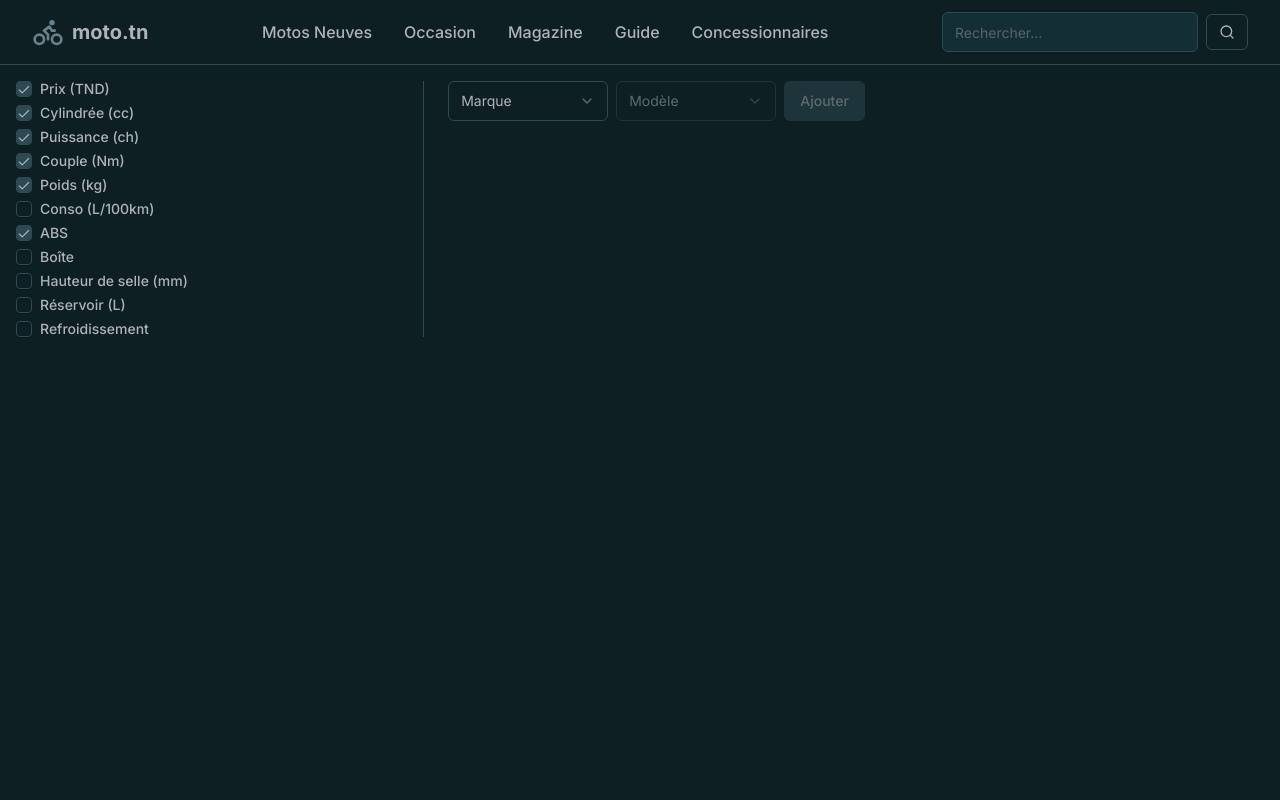
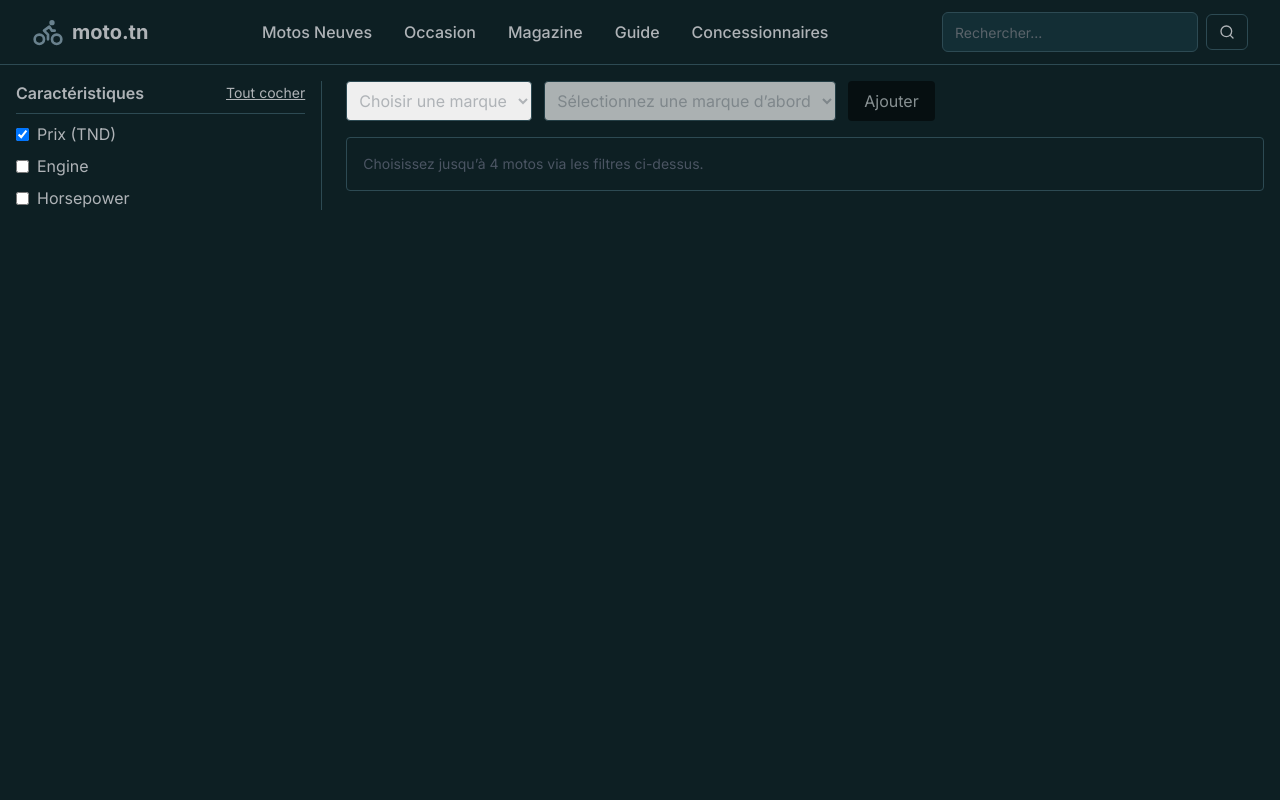
Before and after one commit to AFSAecom/mamoto, a Next.js app: page /motos/comparateur in a window 1280 px wide. Before the commit this address had no page. Shown: the top 800 px of the page. Built offline with nearby package versions, Linux system fonts and the light colour scheme.

Commit message:
feat: unify moto catalogue and dynamic specs

```diff
--- a/src/app/motos/comparateur/page.tsx
+++ b/src/app/motos/comparateur/page.tsx
@@ -8,10 +8,10 @@ import CompareTable from '@/components/comparator/CompareTable';
 export default function Page() {
   return (
     <div className="flex flex-col md:flex-row gap-6 p-4">
-      <aside className="md:w-1/3 border-r pr-4">
+      <aside className="md:w-1/4 border-r pr-4">
         <SpecCheckboxes />
       </aside>
-      <main className="md:w-2/3 flex flex-col gap-4">
+      <main className="md:w-3/4 flex flex-col gap-4">
         <CompareFilters />
         <CompareSlots />
         <CompareTable />
--- a/src/components/comparator/CompareFilters.tsx
+++ b/src/components/comparator/CompareFilters.tsx
@@ -1,95 +1,85 @@
-'use client';
+"use client";
 
-import { useEffect, useState } from 'react';
-import { useRouter, useSearchParams, usePathname } from 'next/navigation';
-import { brands, modelsByBrand } from '@/lib/moto-data';
-import { useCompare } from '@/store/useCompare';
-import { Button } from '@/components/ui/button';
-import {
-  Select,
-  SelectContent,
-  SelectItem,
-  SelectTrigger,
-  SelectValue,
-} from '@/components/ui/select';
+import { useEffect, useMemo, useState } from "react";
+import { allBrands, modelsByBrand } from "@/lib/catalog-helpers";
+import { useCompare } from "@/store/useCompare";
 
 export default function CompareFilters() {
-  const [brand, setBrand] = useState('');
-  const [model, setModel] = useState('');
+  const addMoto = useCompare((s) => s.addMoto);
+  const hydrateQS = useCompare((s) => s.hydrateQS);
+  const selected = useCompare((s) => s.selected);
 
-  const { selected, addMoto, hydrateQS } = useCompare();
+  const [brand, setBrand] = useState<string>("");
+  const [modelId, setModelId] = useState<string>("");
 
-  const router = useRouter();
-  const searchParams = useSearchParams();
-  const pathname = usePathname();
+  useEffect(() => {
+    if (typeof window === "undefined") return;
+    const p = new URLSearchParams(window.location.search).get("m");
+    if (!p) return;
+    const ids = p.split(",").map((s) => s.trim());
+    hydrateQS(ids);
+  }, [hydrateQS]);
 
-  // Hydrate from query string
   useEffect(() => {
-    const qs = searchParams.get('m');
-    if (qs) {
-      hydrateQS(qs.split(','));
-    }
-    // eslint-disable-next-line react-hooks/exhaustive-deps
-  }, []);
+    if (typeof window === "undefined") return;
+    const qs = selected.join(",");
+    const url = qs ? `?m=${qs}` : window.location.pathname;
+    window.history.replaceState(null, "", url);
+  }, [selected]);
 
-  // Update query string when selection changes
-  useEffect(() => {
-    const qs = selected.join(',');
-    const url = qs ? `${pathname}?m=${qs}` : pathname;
-    router.replace(url, { scroll: false });
-  }, [selected, pathname, router]);
-
-  const modelOptions = brand ? modelsByBrand(brand) : [];
+  const brands = useMemo(() => allBrands(), []);
+  const models = useMemo(() => (brand ? modelsByBrand(brand) : []), [brand]);
 
   const handleAdd = () => {
-    if (model) {
-      addMoto(model);
-      setModel('');
-    }
+    if (!modelId) return;
+    addMoto(modelId);
+    // garder la même marque, mais vider le modèle pour pouvoir en choisir un autre
+    setModelId("");
   };
 
-  const disabled =
-    !model || selected.length >= 4 || selected.includes(model);
+  const disabledAdd = !modelId; // le store bloquera aussi si 4 déjà choisis ou doublon
 
   return (
-    <div className="flex flex-col sm:flex-row items-end gap-2">
-      <Select
+    <div className="flex flex-col md:flex-row items-stretch gap-3">
+      <select
+        className="border rounded p-2"
         value={brand}
-        onValueChange={(v) => {
-          setBrand(v);
-          setModel('');
+        onChange={(e) => {
+          setBrand(e.target.value);
+          setModelId("");
         }}
       >
-        <SelectTrigger className="w-[160px]">
-          <SelectValue placeholder="Marque" />
-        </SelectTrigger>
-        <SelectContent>
-          {brands.map((b) => (
-            <SelectItem key={b} value={b}>
-              {b}
-            </SelectItem>
-          ))}
-        </SelectContent>
-      </Select>
-      <Select
-        value={model}
-        onValueChange={setModel}
+        <option value="">Choisir une marque</option>
+        {brands.map((b) => (
+          <option key={b} value={b}>
+            {b}
+          </option>
+        ))}
+      </select>
+
+      <select
+        className="border rounded p-2"
+        value={modelId}
+        onChange={(e) => setModelId(e.target.value)}
         disabled={!brand}
       >
-        <SelectTrigger className="w-[160px]">
-          <SelectValue placeholder="Modèle" />
-        </SelectTrigger>
-        <SelectContent>
-          {modelOptions.map((m) => (
-            <SelectItem key={m.id} value={m.id}>
-              {m.label}
-            </SelectItem>
-          ))}
-        </SelectContent>
-      </Select>
-      <Button onClick={handleAdd} disabled={disabled}>
+        <option value="">
+          {brand ? "Choisir un modèle" : "Sélectionnez une marque d’abord"}
+        </option>
+        {models.map((m) => (
+          <option key={m.id} value={m.id}>
+            {m.label}
+          </option>
+        ))}
+      </select>
+
+      <button
+        className="px-4 py-2 rounded bg-black text-white disabled:opacity-50"
+        onClick={handleAdd}
+        disabled={disabledAdd}
+      >
         Ajouter
-      </Button>
+      </button>
     </div>
   );
 }
--- a/src/components/comparator/CompareSlots.tsx
+++ b/src/components/comparator/CompareSlots.tsx
@@ -1,42 +1,47 @@
-'use client';
+"use client";
 
-import Image from 'next/image';
-import { byId } from '@/lib/moto-data';
-import { useCompare } from '@/store/useCompare';
-import { Button } from '@/components/ui/button';
+import { byId } from "@/lib/catalog-helpers";
+import { useCompare } from "@/store/useCompare";
 
 export default function CompareSlots() {
-  const { selected, removeMoto } = useCompare();
+  const selected = useCompare((s) => s.selected);
+  const remove = useCompare((s) => s.removeMoto);
+
+  if (selected.length === 0) {
+    return (
+      <div className="border rounded p-4 text-sm text-gray-600">
+        Choisissez jusqu’à 4 motos via les filtres ci-dessus.
+      </div>
+    );
+  }
+
   return (
-    <div className="grid grid-cols-2 md:grid-cols-4 gap-4">
+    <div className="grid grid-cols-1 sm:grid-cols-2 gap-3">
       {selected.map((id) => {
-        const moto = byId(id);
-        if (!moto) return null;
+        const m = byId(id);
+        if (!m) return null;
+        const src = m.image && m.image.startsWith("/") ? m.image : "/motos/placeholder.png";
         return (
-          <div
-            key={id}
-            className="border rounded p-2 flex flex-col items-center text-center"
-          >
-            {moto.image && (
-              <Image
-                src={moto.image}
-                alt={moto.model}
-                width={120}
-                height={80}
-                className="h-20 w-auto object-contain"
-              />
-            )}
-            <div className="mt-2 text-sm font-medium">
-              {moto.brand} {moto.model}
+          <div key={id} className="border rounded p-3 flex items-center gap-3">
+            <img
+              src={src}
+              alt={`${m.brand} ${m.model}`}
+              width={72}
+              height={48}
+              className="object-contain"
+            />
+            <div className="flex-1">
+              <div className="font-medium">
+                {m.brand} {m.model}
+                {m.year ? ` ${m.year}` : ""}
+              </div>
             </div>
-            <Button
-              size="sm"
-              variant="ghost"
-              className="mt-1"
-              onClick={() => removeMoto(id)}
+            <button
+              className="text-red-600 underline text-sm"
+              onClick={() => remove(id)}
             >
               Retirer
-            </Button>
+            </button>
           </div>
         );
       })}
--- a/src/components/comparator/CompareTable.tsx
+++ b/src/components/comparator/CompareTable.tsx
@@ -1,59 +1,61 @@
-'use client';
+"use client";
 
-import { useCompare } from '@/store/useCompare';
-import { byId } from '@/lib/moto-data';
-import { SPEC_ORDER, SPEC_LABELS } from '@/lib/specs';
-import {
-  Table,
-  TableHeader,
-  TableBody,
-  TableRow,
-  TableHead,
-  TableCell,
-} from '@/components/ui/table';
+import { byId } from "@/lib/catalog-helpers";
+import { SPEC_LABELS } from "@/lib/specs";
+import { useCompare } from "@/store/useCompare";
 
-function formatValue(key: string, value: any) {
-  if (value === undefined || value === null || value === '') return '—';
-  if (key === 'price_tnd' && typeof value === 'number') {
-    return value.toLocaleString('fr-TN') + ' TND';
+const fmtPrice = (v: any) => {
+  const n = Number(v);
+  if (Number.isFinite(n)) {
+    return n.toLocaleString("fr-TN") + " TND";
   }
-  if (typeof value === 'boolean') return value ? 'Oui' : 'Non';
-  return String(value);
-}
+  return "—";
+};
+
+const cellValue = (val: any, key: string) => {
+  if (val === undefined || val === null || val === "") return "—";
+  if (key === "price_tnd") return fmtPrice(val);
+  if (typeof val === "boolean") return val ? "Oui" : "Non";
+  return String(val);
+};
 
 export default function CompareTable() {
-  const { selected, checkedSpecs } = useCompare();
+  const selected = useCompare((s) => s.selected);
+  const checked = useCompare((s) => s.checkedSpecs);
+
+  const keys = Array.from(checked);
+
+  if (selected.length === 0 || keys.length === 0) return null;
+
   const motos = selected.map((id) => byId(id)).filter(Boolean);
-  const specs = SPEC_ORDER.filter((s) => checkedSpecs.has(s));
-
-  if (motos.length === 0) return null;
 
   return (
-    <Table>
-      <TableHeader>
-        <TableRow>
-          <TableHead className="w-40">Caractéristique</TableHead>
-          {motos.map((m) => (
-            <TableHead key={m!.id}>
-              {m!.brand} {m!.model}
-            </TableHead>
+    <div className="overflow-auto">
+      <table className="min-w-full border border-gray-200 text-sm">
+        <thead className="bg-gray-50 sticky top-0">
+          <tr>
+            <th className="text-left p-2 border-b w-56">Caractéristique</th>
+            {motos.map((m) => (
+              <th key={m!.id} className="text-left p-2 border-b min-w-[180px]">
+                {m!.brand} {m!.model}
+                {m!.year ? ` ${m!.year}` : ""}
+              </th>
+            ))}
+          </tr>
+        </thead>
+        <tbody>
+          {keys.map((k) => (
+            <tr key={k} className="border-b">
+              <td className="p-2 font-medium w-56">{SPEC_LABELS[k] ?? k}</td>
+              {motos.map((m) => (
+                <td key={m!.id + "_" + k} className="p-2">
+                  {cellValue(m!.specs?.[k], k)}
+                </td>
+              ))}
+            </tr>
           ))}
-        </TableRow>
-      </TableHeader>
-      <TableBody>
-        {specs.map((spec) => (
-          <TableRow key={spec}>
-            <TableCell className="font-medium">
-              {SPEC_LABELS[spec]}
-            </TableCell>
-            {motos.map((m) => (
-              <TableCell key={m!.id}>
-                {formatValue(spec, m!.specs[spec])}
-              </TableCell>
-            ))}
-          </TableRow>
-        ))}
-      </TableBody>
-    </Table>
+        </tbody>
+      </table>
+    </div>
   );
 }
--- a/src/components/comparator/SpecCheckboxes.tsx
+++ b/src/components/comparator/SpecCheckboxes.tsx
@@ -1,24 +1,65 @@
-'use client';
+"use client";
 
-import { SPEC_ORDER, SPEC_LABELS } from '@/lib/specs';
-import { useCompare } from '@/store/useCompare';
-import { Checkbox } from '@/components/ui/checkbox';
-import { Label } from '@/components/ui/label';
+import { useEffect } from "react";
+import { SPEC_KEYS, SPEC_LABELS } from "@/lib/specs";
+import { useCompare } from "@/store/useCompare";
+
+const DEFAULT_KEYS = [
+  "price_tnd",
+  "engine_cc",
+  "power_hp",
+  "torque_nm",
+  "weight_kg",
+  "abs",
+];
 
 export default function SpecCheckboxes() {
-  const { checkedSpecs, toggleSpec } = useCompare();
+  const checked = useCompare((s) => s.checkedSpecs);
+  const toggle = useCompare((s) => s.toggleSpec);
+
+  // si rien de coché au premier rendu, cocher un set par défaut (clé par clé)
+  useEffect(() => {
+    if (checked.size === 0) {
+      DEFAULT_KEYS.forEach((k) => toggle(k));
+    }
+    // eslint-disable-next-line react-hooks/exhaustive-deps
+  }, []);
+
+  const allChecked = SPEC_KEYS.every((k) => checked.has(k));
+  const onToggleAll = () => {
+    if (allChecked) {
+      // tout décocher
+      SPEC_KEYS.forEach((k) => {
+        if (checked.has(k)) toggle(k);
+      });
+    } else {
+      // tout cocher
+      SPEC_KEYS.forEach((k) => {
+        if (!checked.has(k)) toggle(k);
+      });
+    }
+  };
+
   return (
     <div className="space-y-2">
-      {SPEC_ORDER.map((key) => (
-        <div key={key} className="flex items-center space-x-2">
-          <Checkbox
-            id={key}
-            checked={checkedSpecs.has(key)}
-            onCheckedChange={() => toggleSpec(key)}
-          />
-          <Label htmlFor={key}>{SPEC_LABELS[key]}</Label>
-        </div>
-      ))}
+      <div className="flex items-center justify-between pb-2 border-b">
+        <h2 className="font-semibold">Caractéristiques</h2>
+        <button className="text-sm underline" onClick={onToggleAll}>
+          {allChecked ? "Tout décocher" : "Tout cocher"}
+        </button>
+      </div>
+      <div className="grid grid-cols-1 gap-2 max-h-[70vh] overflow-auto pr-1">
+        {SPEC_KEYS.map((key) => (
+          <label key={key} className="flex items-center gap-2">
+            <input
+              type="checkbox"
+              checked={checked.has(key)}
+              onChange={() => toggle(key)}
+            />
+            <span>{SPEC_LABELS[key] ?? key}</span>
+          </label>
+        ))}
+      </div>
     </div>
   );
 }
--- /dev/null
+++ b/src/lib/catalog-helpers.ts
@@ -0,0 +1,47 @@
+import { motos } from './catalogue-motos';
+import type { Moto } from './types';
+
+const normalize = (s: string) =>
+  s
+    .normalize('NFKD')
+    .replace(/[\u0300-\u036f]/g, '')
+    .replace(/[^a-zA-Z0-9]+/g, '-')
+    .replace(/^-+|-+$/g, '')
+    .toLowerCase();
+
+export { normalize };
+
+export const allBrands = () => {
+  const brands = Array.from(new Set(motos.map(m => m.brand).filter(Boolean))).sort((a,b)=>a.localeCompare(b,'fr',{sensitivity:'base'}));
+  if (brands.length === 0) {
+    console.warn('Catalogue vide: vérifier la source /lib/catalogue-motos.ts ou équivalent.');
+  }
+  return brands;
+};
+
+export const modelsByBrand = (brand: string) => {
+  const models = motos
+    .filter(m => m.brand === brand)
+    .map(m => ({ id: m.id, label: m.model }))
+    .sort((a,b)=>a.label.localeCompare(b.label,'fr',{sensitivity:'base'}));
+  if (models.length === 0) {
+    console.warn('Données manquantes pour cette marque dans le catalogue central.');
+  }
+  return models;
+};
+
+export const byId = (id: string): Moto | undefined => motos.find(m => m.id === id);
+
+export const getAllSpecKeys = (): string[] => {
+  const set = new Set<string>();
+  for (const m of motos) {
+    if (m && m.specs) Object.keys(m.specs).forEach(k => set.add(k));
+  }
+  const preferred = [
+    'price_tnd','engine_cc','power_hp','torque_nm','weight_kg',
+    'consumption_l_100','abs','gearbox','seat_height_mm','fuel_tank_l','cooling'
+  ];
+  const presentPreferred = preferred.filter(k => set.has(k));
+  const rest = [...set].filter(k => !preferred.includes(k)).sort((a,b)=>a.localeCompare(b,'fr',{sensitivity:'base'}));
+  return [...presentPreferred, ...rest];
+};
--- /dev/null
+++ b/src/lib/catalogue-motos.ts
@@ -0,0 +1,18 @@
+import rawMotos from '../../data/generated/motos.json';
+import type { Moto } from './types';
+
+// Map raw catalogue to Moto type used across the app
+export const motos: Moto[] = (rawMotos as any[]).map((m) => {
+  const specs: Record<string, any> = { ...(m.specs || {}) };
+  if (m.price != null) specs.price_tnd = m.price;
+  return {
+    id: m.id,
+    brand: m.brand,
+    model: m.model,
+    year: m.year ?? undefined,
+    image: m.imageUrl ?? undefined,
+    specs,
+  } as Moto;
+});
+
+// TODO: compléter le catalogue si des modèles sont manquants dans la source officielle.
--- a/src/lib/moto-data.ts
+++ /dev/null
@@ -1,50 +0,0 @@
-export type Moto = {
-  id: string;
-  brand: string;
-  model: string;
-  year?: number;
-  image?: string;
-  specs: Record<string, any>;
-};
-
-export const motos: Moto[] = [
-  {
-    id: 'yamaha-mt-07-2024',
-    brand: 'Yamaha',
-    model: 'MT-07',
-    year: 2024,
-    image: '/motos/mt07.png',
-    specs: {
-      price_tnd: 34990,
-      engine_cc: 689,
-      power_hp: 72,
-      torque_nm: 67,
-      weight_kg: 184,
-      abs: true,
-      gearbox: '6 vitesses',
-      cooling: 'liquide',
-    },
-  },
-  {
-    id: 'honda-cb500f-2024',
-    brand: 'Honda',
-    model: 'CB500F',
-    year: 2024,
-    image: '/motos/cb500f.png',
-    specs: {
-      price_tnd: 28990,
-      engine_cc: 471,
-      power_hp: 47,
-      torque_nm: 43,
-      weight_kg: 189,
-      abs: true,
-      gearbox: '6 vitesses',
-      cooling: 'liquide',
-    },
-  },
-];
-
-export const brands = Array.from(new Set(motos.map((m) => m.brand))).sort();
-export const modelsByBrand = (b: string) =>
-  motos.filter((m) => m.brand === b).map((m) => ({ id: m.id, label: m.model }));
-export const byId = (id: string) => motos.find((m) => m.id === id);
--- a/src/lib/specs.ts
+++ b/src/lib/specs.ts
@@ -1,18 +1,8 @@
-export const SPEC_ORDER = [
-  'price_tnd',
-  'engine_cc',
-  'power_hp',
-  'torque_nm',
-  'weight_kg',
-  'consumption_l_100',
-  'abs',
-  'gearbox',
-  'seat_height_mm',
-  'fuel_tank_l',
-  'cooling',
-] as const;
+import { getAllSpecKeys } from './catalog-helpers';
 
-export const SPEC_LABELS: Record<string, string> = {
+export const SPEC_KEYS = getAllSpecKeys();
+
+const LABEL_OVERRIDES: Record<string, string> = {
   price_tnd: 'Prix (TND)',
   engine_cc: 'Cylindrée (cc)',
   power_hp: 'Puissance (ch)',
@@ -25,3 +15,13 @@ export const SPEC_LABELS: Record<string, string> = {
   fuel_tank_l: 'Réservoir (L)',
   cooling: 'Refroidissement',
 };
+
+const prettify = (k: string) =>
+  LABEL_OVERRIDES[k] ??
+  k
+    .replace(/_/g, ' ')
+    .replace(/\b\w/g, (c) => c.toUpperCase());
+
+export const SPEC_LABELS: Record<string, string> = Object.fromEntries(
+  SPEC_KEYS.map((k) => [k, prettify(k)])
+);
--- /dev/null
+++ b/src/lib/types.ts
@@ -0,0 +1,8 @@
+export type Moto = {
+  id: string;              // stable: `${brand-normalized}-${model-normalized}-${year?}`
+  brand: string;
+  model: string;
+  year?: number;
+  image?: string;          // "/motos/xxx.png"
+  specs: Record<string, any>;
+};
--- a/src/store/useCompare.ts
+++ b/src/store/useCompare.ts
@@ -12,26 +12,18 @@ export type State = {
   hydrateQS: (ids: string[]) => void;
 };
 
-const DEFAULT_SPECS = [
-  'price_tnd',
-  'engine_cc',
-  'power_hp',
-  'torque_nm',
-  'weight_kg',
-  'abs',
-];
-
 export const useCompare = create<State>()(
   persist(
-    (set, get) => ({
+    (set) => ({
       selected: [],
-      checkedSpecs: new Set<string>(DEFAULT_SPECS),
+      checkedSpecs: new Set<string>(),
       addMoto: (id) =>
-        set((s) =>
-          s.selected.length >= 4 || s.selected.includes(id)
-            ? s
-            : { selected: [...s.selected, id] }
-        ),
+        set((s) => {
+          if (!id) return s;
+          if (s.selected.includes(id)) return s;
+          if (s.selected.length >= 4) return s;
+          return { selected: [...s.selected, id] };
+        }),
       removeMoto: (id) =>
         set((s) => ({ selected: s.selected.filter((x) => x !== id) })),
       toggleSpec: (key) =>
@@ -40,7 +32,8 @@ export const useCompare = create<State>()(
           n.has(key) ? n.delete(key) : n.add(key);
           return { checkedSpecs: n };
         }),
-      hydrateQS: (ids) => set({ selected: ids.slice(0, 4) }),
+      hydrateQS: (ids) =>
+        set({ selected: ids.filter(Boolean).slice(0, 4) }),
     }),
     {
       name: 'compare-motos',
@@ -54,7 +47,7 @@ export const useCompare = create<State>()(
         return {
           ...current,
           ...p,
-          checkedSpecs: new Set(p.checkedSpecs || DEFAULT_SPECS),
+          checkedSpecs: new Set(p.checkedSpecs || []),
         } as State;
       },
     }
```
